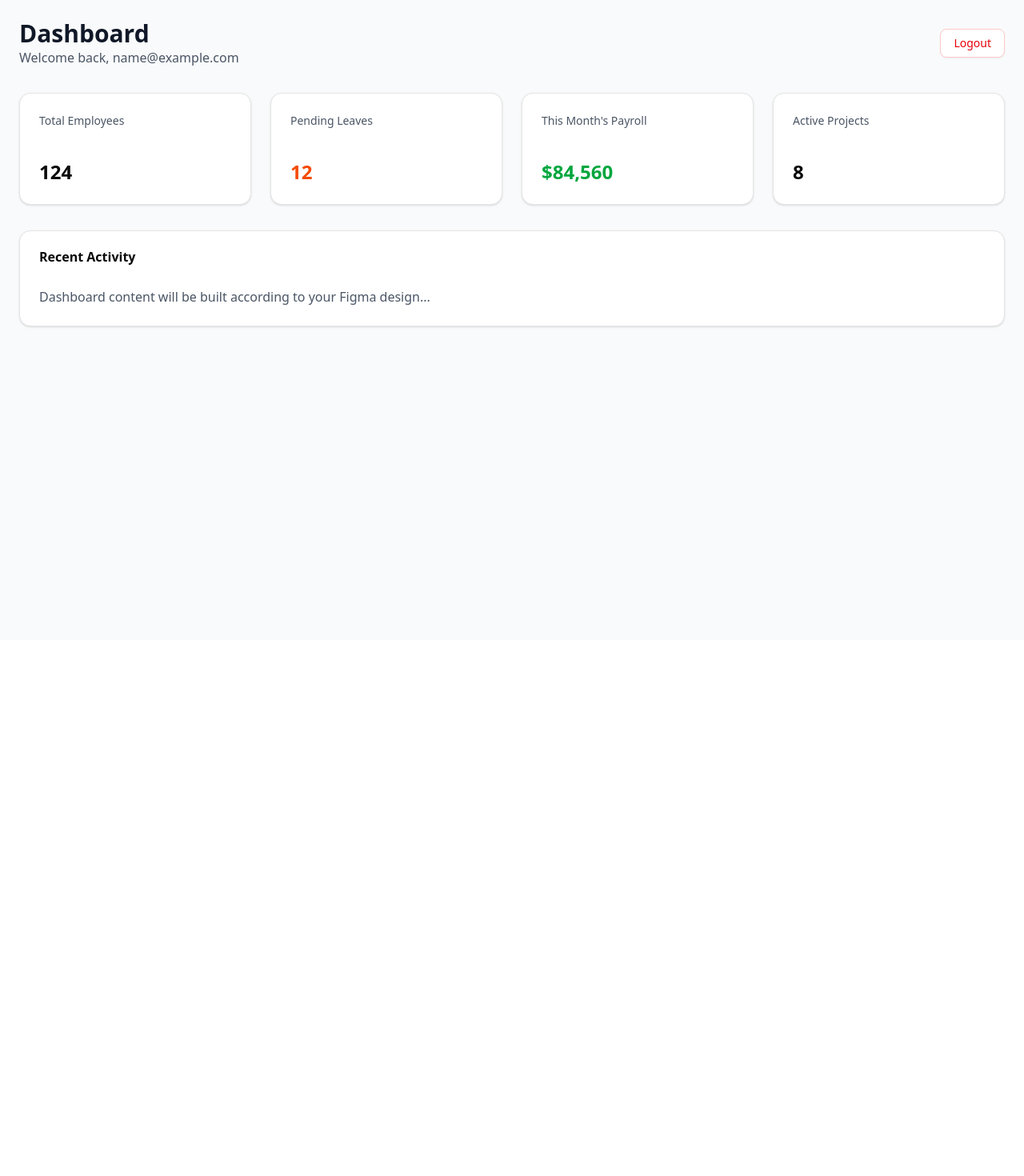
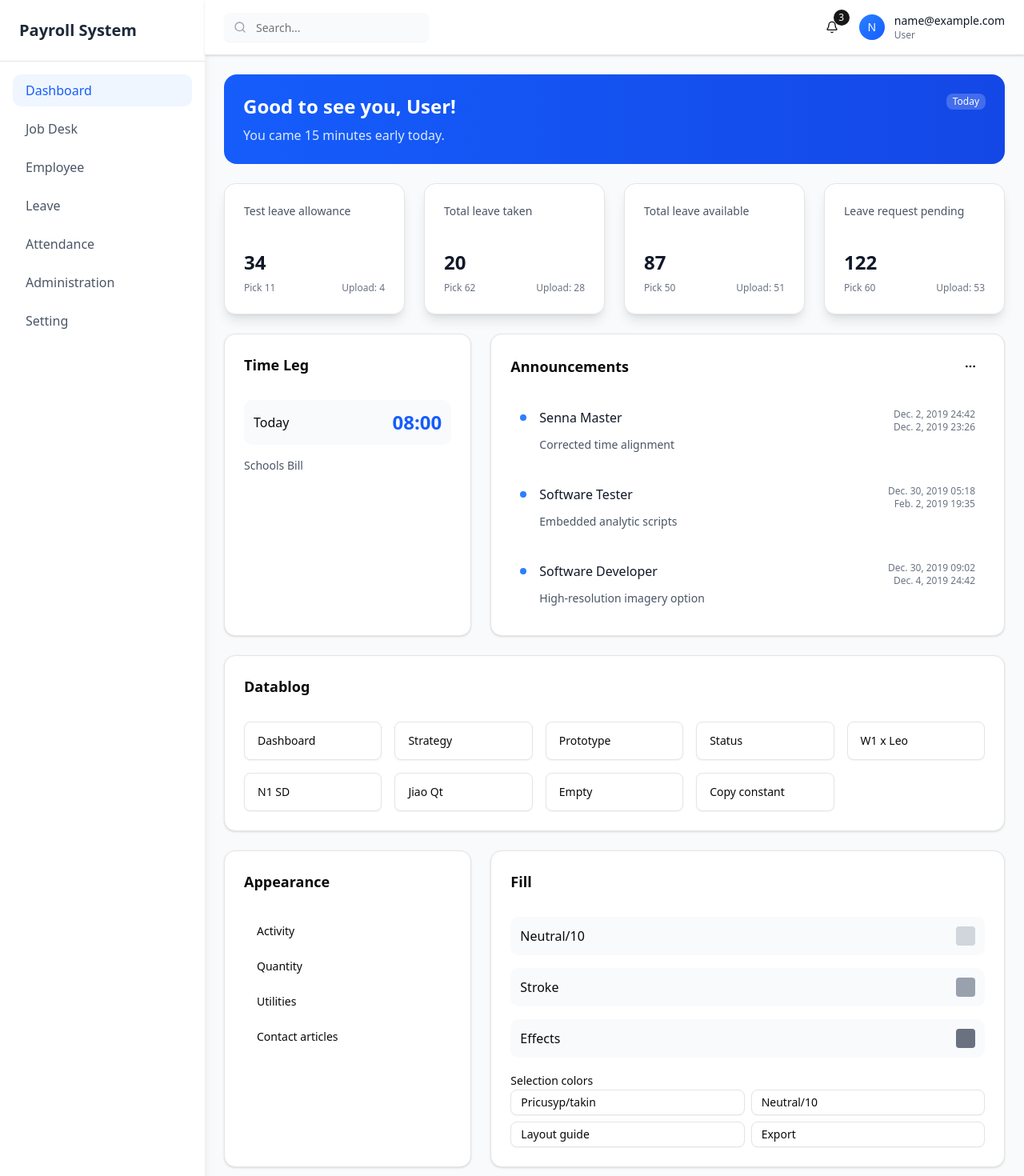
Before and after one commit to its-jedu/PayrollManagementSystem, a Next.js app in the folder payroll-frontend/: page /dashboard in a window 1280 px wide. Shown: the top 1470 px of the page at 80% size. Before the commit the page ends 800 px from the top, so only its background shows below. Built offline with nearby package versions, Linux system fonts and the light colour scheme; sample sign-in values are in the browser's storage.

Commit message:
Frontend Design logic updated

```diff
--- a/payroll-frontend/src/app/(dashboard)/dashboard/page.tsx
+++ b/payroll-frontend/src/app/(dashboard)/dashboard/page.tsx
@@ -3,92 +3,275 @@
 import { useAuth } from '@/hooks/useAuth';
 import { Button } from '@/components/ui/button';
 import { Card, CardContent, CardHeader, CardTitle } from '@/components/ui/card';
+import { Badge } from '@/components/ui/badge';
+import { Input } from '@/components/ui/input';
+import { Search, Bell, Calendar, Download, Filter, MoreHorizontal } from 'lucide-react';
 
 export default function DashboardPage() {
   const { user, logout } = useAuth();
 
   return (
-    <div className="min-h-screen bg-gray-50 p-6">
-      <div className="max-w-7xl mx-auto">
-        {/* Header */}
-        <div className="flex justify-between items-center mb-8">
-          <div>
-            <h1 className="text-3xl font-bold text-gray-900">Dashboard</h1>
-            <p className="text-gray-600">
-              Welcome back, {user?.user_metadata?.name || user?.email}
-            </p>
-            {user?.user_metadata?.role && (
-              <span className="inline-block mt-1 px-2 py-1 text-xs bg-blue-100 text-blue-800 rounded-full">
-                {user.user_metadata.role.toUpperCase()}
-              </span>
-            )}
-          </div>
-          <Button
-            onClick={logout}
-            variant="outline"
-            className="border-red-200 text-red-600 hover:bg-red-50"
-          >
-            Logout
-          </Button>
+    <div className="min-h-screen bg-gray-50 flex">
+      {/* Sidebar */}
+      <div className="w-64 bg-white shadow-lg">
+        <div className="p-6 border-b">
+          <h2 className="text-xl font-bold text-gray-800">Payroll System</h2>
         </div>
 
+        <nav className="p-4 space-y-2">
+          {['Dashboard', 'Job Desk', 'Employee', 'Leave', 'Attendance', 'Administration', 'Setting'].map((item) => (
+            <button
+              key={item}
+              className={`w-full text-left px-4 py-2 rounded-lg transition-colors ${
+                item === 'Dashboard'
+                  ? 'bg-blue-50 text-blue-600 font-medium'
+                  : 'text-gray-600 hover:bg-gray-100'
+              }`}
+            >
+              {item}
+            </button>
+          ))}
+        </nav>
+      </div>
+
+      {/* Main Content */}
+      <div className="flex-1 flex flex-col">
+        {/* Header */}
+        <header className="bg-white shadow-sm border-b px-6 py-4">
+          <div className="flex items-center justify-between">
+            <div className="flex items-center space-x-4">
+              <div className="relative">
+                <Search className="absolute left-3 top-1/2 transform -translate-y-1/2 text-gray-400 w-4 h-4" />
+                <Input
+                  placeholder="Search..."
+                  className="pl-10 w-64 bg-gray-50 border-0"
+                />
+              </div>
+            </div>
+
+            <div className="flex items-center space-x-4">
+              <Button variant="ghost" size="icon" className="relative">
+                <Bell className="w-5 h-5" />
+                <Badge className="absolute -top-1 -right-1 h-5 w-5 rounded-full p-0 flex items-center justify-center text-xs">
+                  3
+                </Badge>
+              </Button>
+
+              <div className="flex items-center space-x-3">
+                <div className="w-8 h-8 bg-gradient-to-br from-blue-500 to-blue-600 rounded-full flex items-center justify-center">
+                  <span className="text-white text-sm font-medium">
+                    {(user?.user_metadata?.name || user?.email || 'U').charAt(0).toUpperCase()}
+                  </span>
+                </div>
+                <div>
+                  <p className="text-sm font-medium text-gray-900">{user?.user_metadata?.name || user?.email}</p>
+                  <p className="text-xs text-gray-500">{user?.user_metadata?.role || 'User'}</p>
+                </div>
+              </div>
+            </div>
+          </div>
+        </header>
+
         {/* Dashboard Content */}
-        <div className="grid grid-cols-1 md:grid-cols-2 lg:grid-cols-4 gap-6 mb-8">
+        <main className="flex-1 p-6 space-y-6 overflow-auto">
+          {/* Welcome Section */}
+          <div className="bg-gradient-to-r from-blue-600 to-blue-700 rounded-2xl p-6 text-white">
+            <div className="flex justify-between items-start">
+              <div>
+                <h1 className="text-2xl font-bold mb-2">Good to see you, {user?.user_metadata?.name || 'User'}!</h1>
+                <p className="text-blue-100">You came 15 minutes early today.</p>
+              </div>
+              <Badge variant="secondary" className="bg-white/20 text-white border-0">
+                Today
+              </Badge>
+            </div>
+          </div>
+
+          {/* Stats Grid */}
+          <div className="grid grid-cols-1 md:grid-cols-2 lg:grid-cols-4 gap-6">
+            <StatCard
+              title="Test leave allowance"
+              value="34"
+              subtitle="Pick 11"
+              extra="Upload: 4"
+            />
+            <StatCard
+              title="Total leave taken"
+              value="20"
+              subtitle="Pick 62"
+              extra="Upload: 28"
+            />
+            <StatCard
+              title="Total leave available"
+              value="87"
+              subtitle="Pick 50"
+              extra="Upload: 51"
+            />
+            <StatCard
+              title="Leave request pending"
+              value="122"
+              subtitle="Pick 60"
+              extra="Upload: 53"
+            />
+          </div>
+
+          <div className="grid grid-cols-1 lg:grid-cols-3 gap-6">
+            {/* Time Leg Section */}
             <Card>
-            <CardHeader className="pb-2">
-              <CardTitle className="text-sm font-medium text-gray-600">
-                Total Employees
-              </CardTitle>
+              <CardHeader>
+                <CardTitle className="text-lg font-semibold">Time Leg</CardTitle>
               </CardHeader>
               <CardContent>
-              <div className="text-2xl font-bold">124</div>
+                <div className="space-y-4">
+                  <div className="flex justify-between items-center p-3 bg-gray-50 rounded-lg">
+                    <span className="font-medium">Today</span>
+                    <span className="text-2xl font-bold text-blue-600">08:00</span>
+                  </div>
+                  <div className="text-sm text-gray-600">
+                    <p>Schools Bill</p>
+                  </div>
+                </div>
               </CardContent>
             </Card>
 
-          <Card>
-            <CardHeader className="pb-2">
-              <CardTitle className="text-sm font-medium text-gray-600">
-                Pending Leaves
-              </CardTitle>
+            {/* Announcements Section */}
+            <Card className="lg:col-span-2">
+              <CardHeader className="flex flex-row items-center justify-between">
+                <CardTitle className="text-lg font-semibold">Announcements</CardTitle>
+                <Button variant="ghost" size="sm">
+                  <MoreHorizontal className="w-4 h-4" />
+                </Button>
               </CardHeader>
               <CardContent>
-              <div className="text-2xl font-bold text-orange-600">12</div>
-            </CardContent>
-          </Card>
-
-          <Card>
-            <CardHeader className="pb-2">
-              <CardTitle className="text-sm font-medium text-gray-600">
-                This Month's Payroll
-              </CardTitle>
-            </CardHeader>
-            <CardContent>
-              <div className="text-2xl font-bold text-green-600">$84,560</div>
-            </CardContent>
-          </Card>
-
-          <Card>
-            <CardHeader className="pb-2">
-              <CardTitle className="text-sm font-medium text-gray-600">
-                Active Projects
-              </CardTitle>
-            </CardHeader>
-            <CardContent>
-              <div className="text-2xl font-bold">8</div>
+                <div className="space-y-4">
+                  <AnnouncementItem
+                    title="Senna Master"
+                    startDate="Dec. 2, 2019 24:42"
+                    endDate="Dec. 2, 2019 23:26"
+                    description="Corrected time alignment"
+                  />
+                  <AnnouncementItem
+                    title="Software Tester"
+                    startDate="Dec. 30, 2019 05:18"
+                    endDate="Feb. 2, 2019 19:35"
+                    description="Embedded analytic scripts"
+                  />
+                  <AnnouncementItem
+                    title="Software Developer"
+                    startDate="Dec. 30, 2019 09:02"
+                    endDate="Dec. 4, 2019 24:42"
+                    description="High-resolution imagery option"
+                  />
+                </div>
               </CardContent>
             </Card>
           </div>
 
-        {/* Recent Activity */}
+          {/* Datablog Section */}
           <Card>
             <CardHeader>
-            <CardTitle>Recent Activity</CardTitle>
+              <CardTitle className="text-lg font-semibold">Datablog</CardTitle>
             </CardHeader>
             <CardContent>
-            <p className="text-gray-600">Dashboard content will be built according to your Figma design...</p>
+              <div className="grid grid-cols-2 md:grid-cols-4 lg:grid-cols-5 gap-4">
+                {['Dashboard', 'Strategy', 'Prototype', 'Status', 'W1 x Leo', 'N1 SD', 'Jiao Qt', 'Empty', 'Copy constant'].map((item) => (
+                  <Button key={item} variant="outline" className="justify-start h-12">
+                    {item}
+                  </Button>
+                ))}
+              </div>
             </CardContent>
           </Card>
+
+          {/* Appearance Section */}
+          <div className="grid grid-cols-1 lg:grid-cols-3 gap-6">
+            <Card>
+              <CardHeader>
+                <CardTitle className="text-lg font-semibold">Appearance</CardTitle>
+              </CardHeader>
+              <CardContent>
+                <div className="space-y-2">
+                  {['Activity', 'Quantity', 'Utilities', 'Contact articles'].map((item) => (
+                    <Button key={item} variant="ghost" className="w-full justify-start">
+                      {item}
+                    </Button>
+                  ))}
+                </div>
+              </CardContent>
+            </Card>
+
+            {/* Fill Section */}
+            <Card className="lg:col-span-2">
+              <CardHeader>
+                <CardTitle className="text-lg font-semibold">Fill</CardTitle>
+              </CardHeader>
+              <CardContent>
+                <div className="space-y-4">
+                  <div className="flex items-center justify-between p-3 bg-gray-50 rounded-lg">
+                    <span>Neutral/10</span>
+                    <div className="w-6 h-6 bg-gray-300 rounded"></div>
+                  </div>
+                  <div className="flex items-center justify-between p-3 bg-gray-50 rounded-lg">
+                    <span>Stroke</span>
+                    <div className="w-6 h-6 bg-gray-400 rounded"></div>
+                  </div>
+                  <div className="flex items-center justify-between p-3 bg-gray-50 rounded-lg">
+                    <span>Effects</span>
+                    <div className="w-6 h-6 bg-gray-500 rounded"></div>
+                  </div>
+                  <div className="space-y-2">
+                    <span className="text-sm font-medium">Selection colors</span>
+                    <div className="grid grid-cols-2 gap-2">
+                      {['Pricusyp/takin', 'Neutral/10', 'Layout guide', 'Export'].map((item) => (
+                        <Button key={item} variant="outline" size="sm" className="justify-start">
+                          {item}
+                        </Button>
+                      ))}
+                    </div>
+                  </div>
+                </div>
+              </CardContent>
+            </Card>
+          </div>
+        </main>
       </div>
     </div>
   );
 }
+
+// Stat Card Component
+function StatCard({ title, value, subtitle, extra }: { title: string; value: string; subtitle: string; extra: string }) {
+  return (
+    <Card className="bg-white shadow-lg">
+      <CardHeader className="pb-2">
+        <CardTitle className="text-sm font-medium text-gray-600">{title}</CardTitle>
+      </CardHeader>
+      <CardContent>
+        <div className="text-2xl font-bold text-gray-900">{value}</div>
+        <div className="flex justify-between items-center mt-2 text-xs text-gray-500">
+          <span>{subtitle}</span>
+          <span>{extra}</span>
+        </div>
+      </CardContent>
+    </Card>
+  );
+}
+
+// Announcement Item Component
+function AnnouncementItem({ title, startDate, endDate, description }: { title: string; startDate: string; endDate: string; description: string }) {
+  return (
+    <div className="flex items-start space-x-4 p-3 hover:bg-gray-50 rounded-lg transition-colors">
+      <div className="w-2 h-2 bg-blue-500 rounded-full mt-2"></div>
+      <div className="flex-1">
+        <div className="flex justify-between items-start">
+          <h4 className="font-medium text-gray-900">{title}</h4>
+          <div className="text-xs text-gray-500 text-right">
+            <div>{startDate}</div>
+            <div>{endDate}</div>
+          </div>
+        </div>
+        <p className="text-sm text-gray-600 mt-1">{description}</p>
+      </div>
+    </div>
+  );
+}
```
Lines whose indentation alone changed are shown as unchanged.
